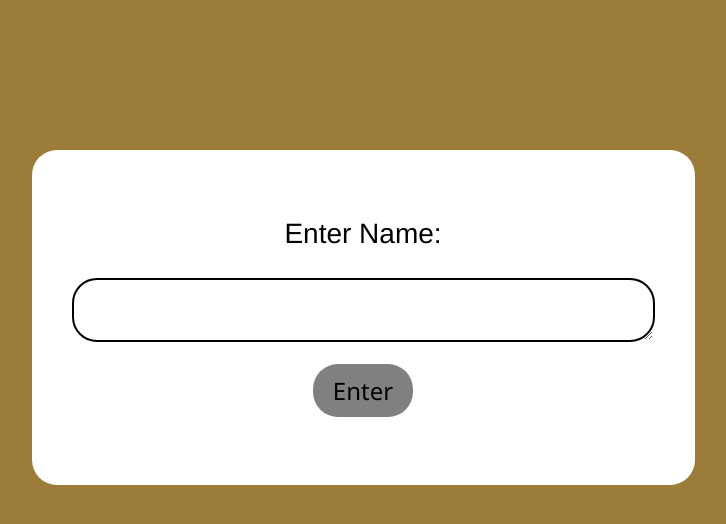
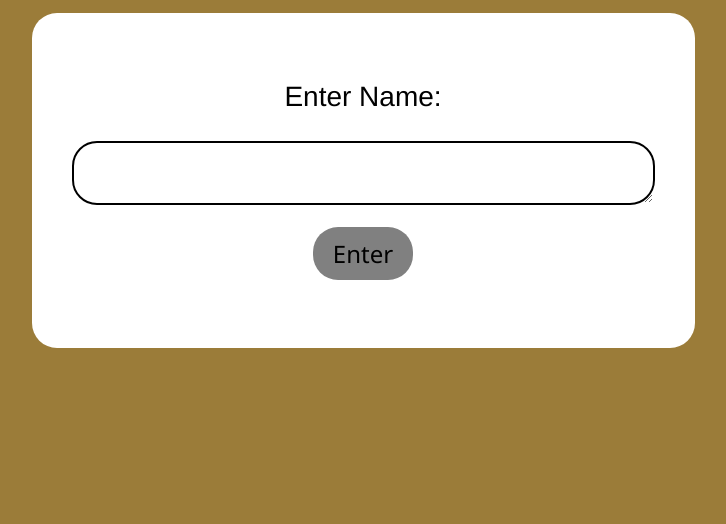
Before and after one commit to ZumTheZazaKing/JS-Virtual-Keyboard, a plain HTML site: page index.html in a window 1280 px wide. Shown: the whole page, without its empty margins (277-1003 px from the left). Drawn offline with Linux system fonts and the light colour scheme.

Commit message:
Update style.css

```diff
--- a/style.css
+++ b/style.css
@@ -90,7 +90,7 @@ body{
 
 #container{
     text-align: center;
-    margin-top: 150px;
+    margin-top: 1%;
     background-color: white;
     padding: 40px;
     border-radius:25px ;
```
